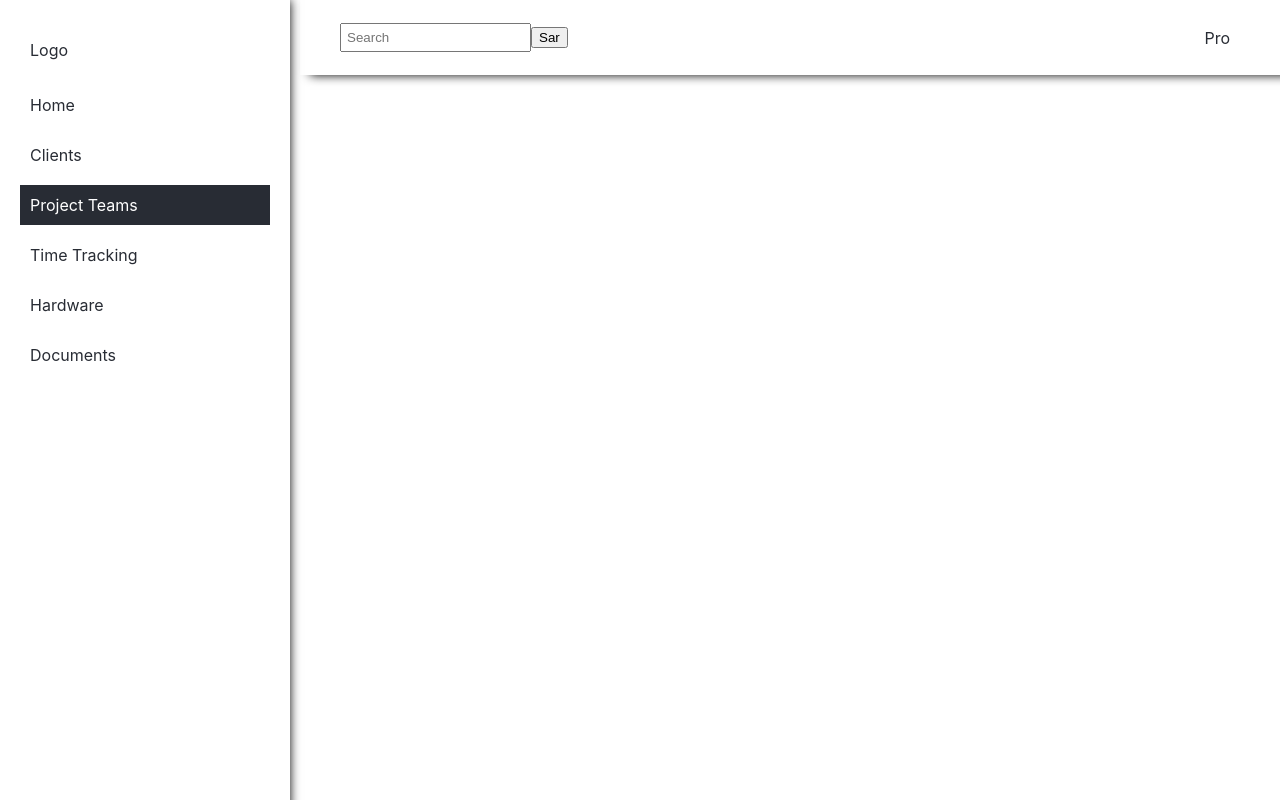
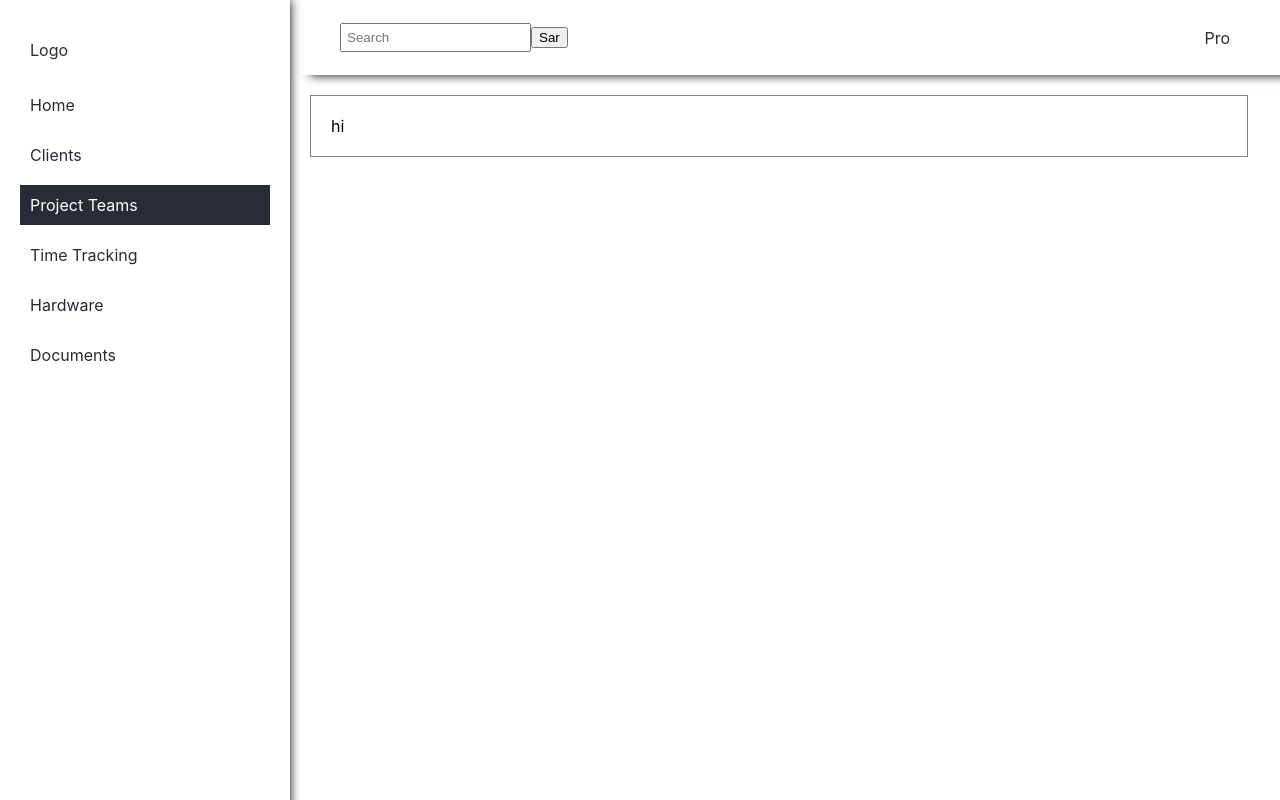
Before and after one commit to Naggenda/AdminDashboard, a React (Create React App) app: page /teams in a window 1280 px wide. Built offline with nearby package versions, Linux system fonts and the light colour scheme.

Commit message:
adding session controls

```diff
--- a/package.json
+++ b/package.json
@@ -8,6 +8,7 @@
     "react-dom": "^18.2.0",
     "react-router-dom": "^6.4.2",
     "react-scripts": "5.0.1",
+    "react-session-control": "^2.0.12",
     "react-tabs": "^5.1.0"
   },
   "scripts": {
--- a/src/App.css
+++ b/src/App.css
@@ -25,7 +25,7 @@ input{
   border-radius: 0;
 }
 
-.with-react-tabs{
+.main-content{
   position: relative;
   top: 95px;
   left: 310px;
--- a/src/App.js
+++ b/src/App.js
@@ -1,24 +1,9 @@
-/*jshint esversion: 6 */
-import { BrowserRouter as Router, Routes, Route } from 'react-router-dom';
-import Profile from "./views/Profile/profile";
-import Navbar from "./Layout/Sidebar";
-import Sidebar from "./Layout/Navbar";
+import RoutesBrowse from './RoutesBrowser';
 import "./App.css";
 
 function App() {
   return (
-    <div className="App">
-    <Router>
-      <div className="navbar-fixed">
-        <Sidebar />
-        <Navbar />
-      </div>
-      <Routes>
-          <Route path='/profile' element={ <Profile />} />
-
-        </Routes>
-      </Router>
-    </div>
+       <RoutesBrowse />
   );
 }
 
--- /dev/null
+++ b/src/RoutesBrowser.jsx
@@ -0,0 +1,26 @@
+/*jshint esversion: 6 */
+import { BrowserRouter as Router, Routes, Route } from 'react-router-dom';
+import Profile from "./views/Profile/profile";
+import Teams from "./views/Teams";
+
+import Navbar from "./Layout/Sidebar";
+import Sidebar from "./Layout/Navbar";
+import "./App.css";
+
+function RoutesBrowser() {
+  return (
+    <Router>
+      <div className="navbar-fixed">
+        <Sidebar />
+        <Navbar />
+      </div>
+      <Routes>
+          <Route path='/profile' element={ <Profile />} />
+          <Route path='/teams' element={ <Teams/> } />
+        </Routes>
+      </Router>
+
+  );
+}
+
+export default RoutesBrowser;
--- a/src/views/Profile/partials/form.jsx
+++ b/src/views/Profile/partials/form.jsx
@@ -1,12 +1,24 @@
-import React from 'react'
+import React from "react";
 
-const
- = () => {
-    return (
-        <div>
+const form = () => {
+  return (
+    <div>
+      <form>
+        <div className="form-group">
+          <label htmlFor="fullname">Full Name</label>
+          <input type="text" name="fullname" />
+        </div>
+        <div className="form-group">
+          <label htmlFor="email">Email</label>
+          <input type="email" name="email" />
+        </div>
+        <div className="form-group">
+          <label htmlFor="contact">Contact</label>
+          <input type="tel" name="contact" />
+        </div>
+      </form>
+    </div>
+  );
+};
 
-        </div>
-    )
-}
-
-export default Form;
+export default form;
--- a/src/views/Profile/profile.jsx
+++ b/src/views/Profile/profile.jsx
@@ -1,10 +1,11 @@
 import React from "react";
 import { Tab, Tabs, TabList, TabPanel } from "react-tabs";
 import "react-tabs/style/react-tabs.css";
+import Form from './partials/form';
 
 export default function profile() {
   return (
-    <div className="with-react-tabs">
+    <div className="with-react-tabs main-content">
       <Tabs className="tabs-data">
         <TabList className="tabs">
           <Tab>Personal info</Tab>
@@ -15,20 +16,7 @@ export default function profile() {
         <TabPanel>
           <div className="tab-content">
             <h2>My Profile</h2>
-            <form>
-              <div className="form-group">
-                <label htmlFor="fullname">Full Name</label>
-                <input type="text" name="fullname" />
-              </div>
-              <div className="form-group">
-                <label htmlFor="email">Email</label>
-                <input type="email" name="email" />
-              </div>
-              <div className="form-group">
-                <label htmlFor="contact">Contact</label>
-                <input type="tel" name="contact" />
-              </div>
-            </form>
+            <Form />
           </div>
         </TabPanel>
         <TabPanel>
--- /dev/null
+++ b/src/views/Teams/Teams.jsx
@@ -0,0 +1,11 @@
+import React from 'react'
+
+const Teams = () => {
+    return (
+        <div className="main-content">
+            hi
+        </div>
+    )
+}
+
+export default Teams
--- /dev/null
+++ b/src/views/Teams/index.js
@@ -0,0 +1 @@
+export { default } from './Teams';
```
Also changed, not shown: 1 other file (tests, documents, lock files or other folders).
